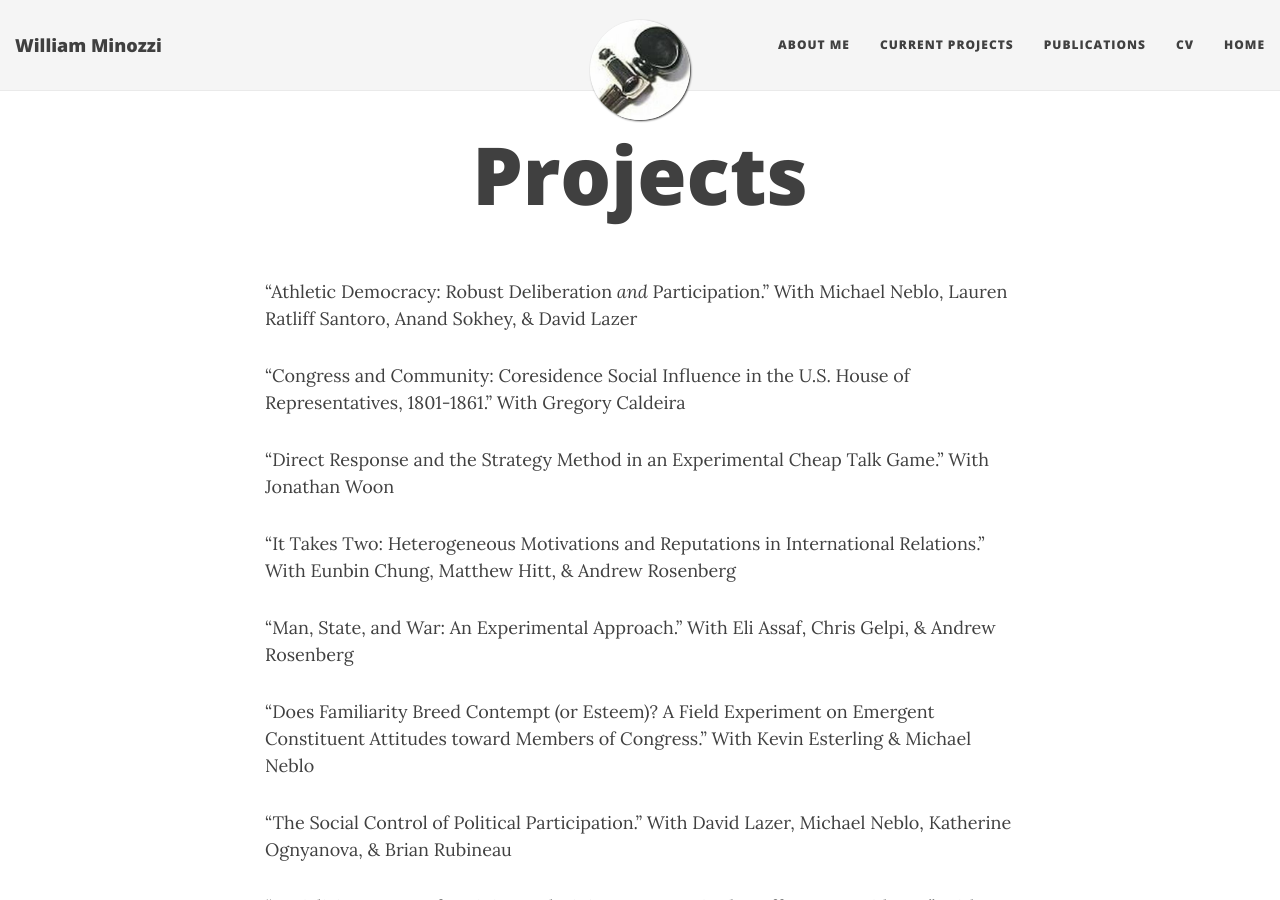
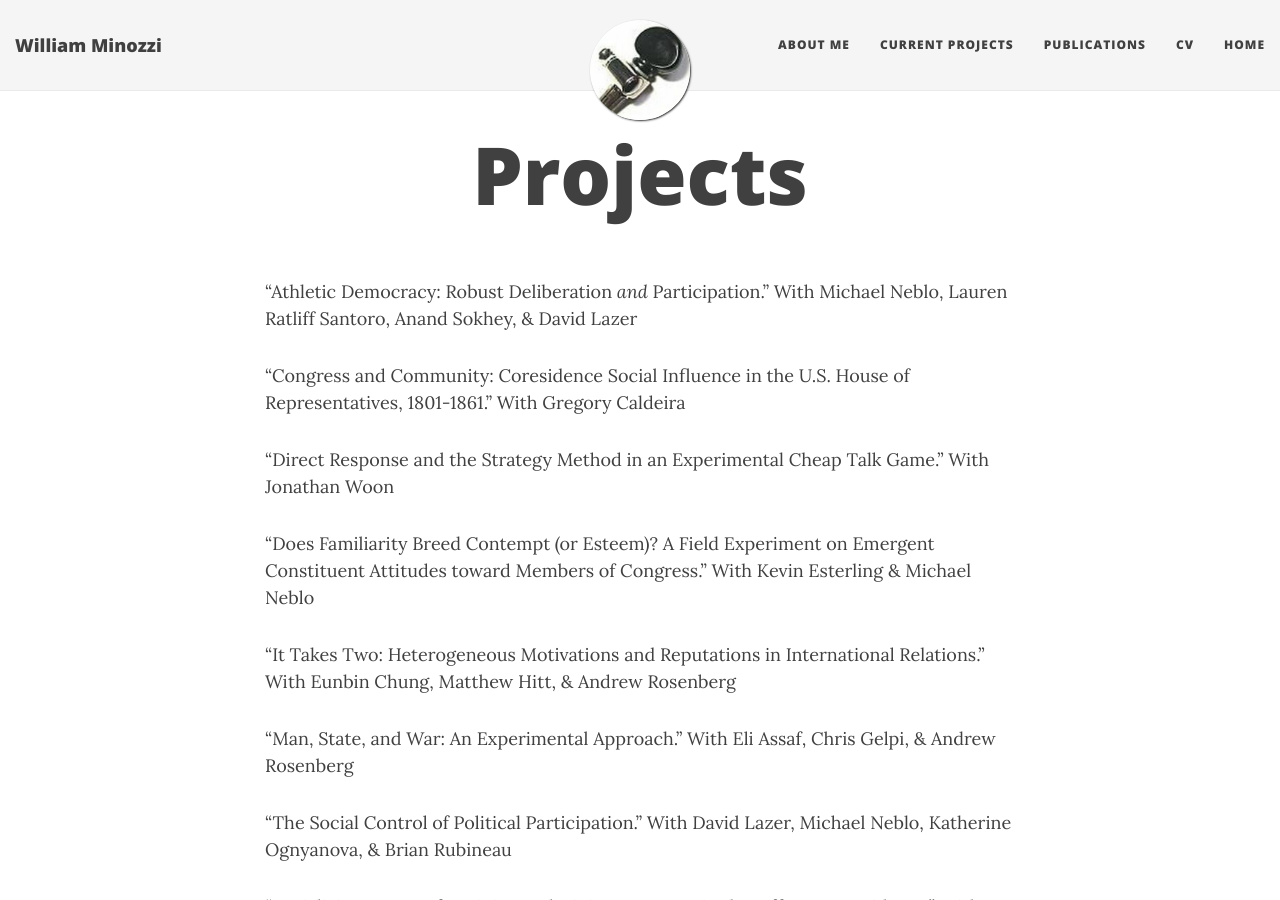
Before and after one commit to minozzi/minozzi.github.io, a Jekyll site: the page built from projects.md, in a window 1280 px wide and 900 px high. Built offline with Jekyll 4.4.1, drawn with Linux system fonts in a browser that asks for light colours; nearby versions of some CDN libraries.

```diff
--- a/projects.md
+++ b/projects.md
@@ -12,14 +12,14 @@ With Gregory Caldeira
 "Direct Response and the Strategy Method in an Experimental Cheap Talk Game."
 With Jonathan Woon
 
+"Does Familiarity Breed Contempt (or Esteem)? A Field Experiment on Emergent Constituent Attitudes toward Members of Congress."
+With Kevin Esterling & Michael Neblo
+
 "It Takes Two: Heterogeneous Motivations and Reputations in International Relations."
 With Eunbin Chung, Matthew Hitt, & Andrew Rosenberg
 
 "Man, State, and War: An Experimental Approach."
 With Eli Assaf, Chris Gelpi, & Andrew Rosenberg
-
-"Does Familiarity Breed Contempt (or Esteem)? A Field Experiment on Emergent Constituent Attitudes toward Members of Congress."
-With Kevin Esterling & Michael Neblo
 
 "The Social Control of Political Participation."
 With David Lazer, Michael Neblo, Katherine Ognyanova, & Brian Rubineau
```
